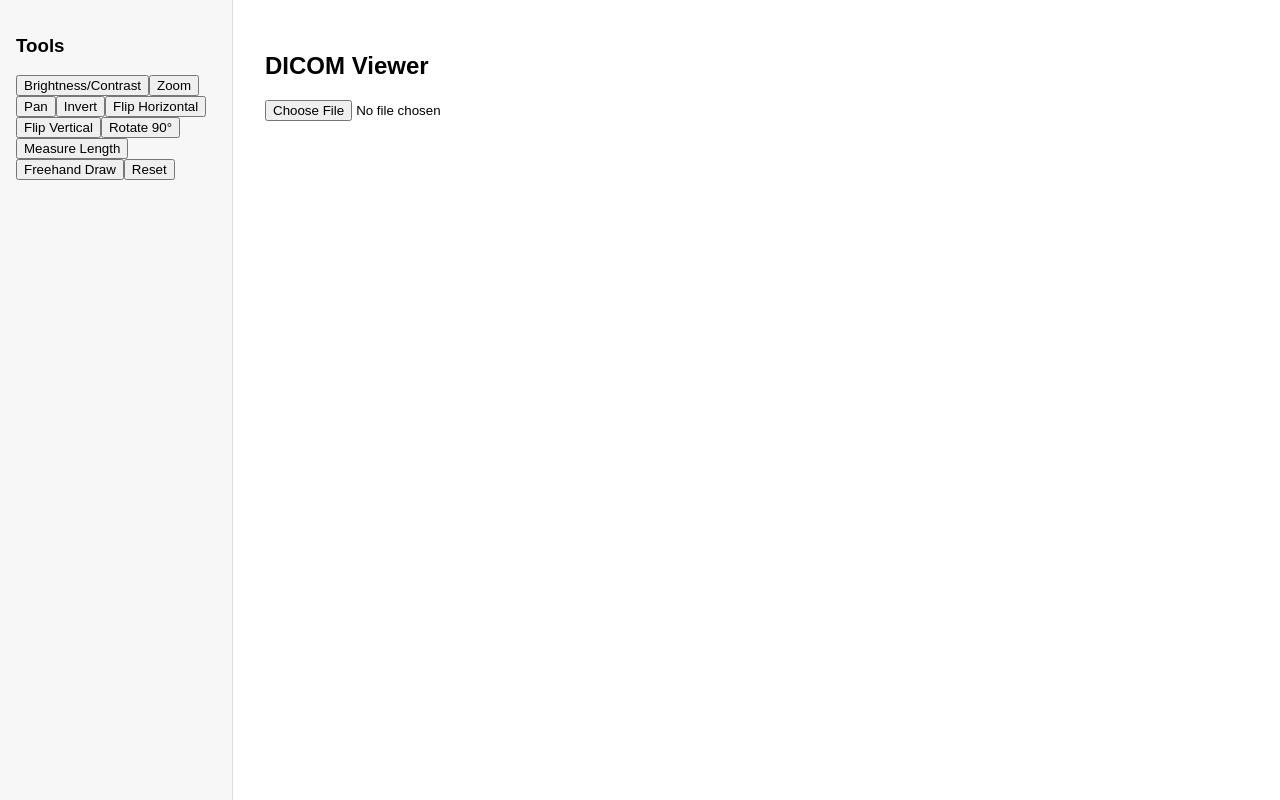
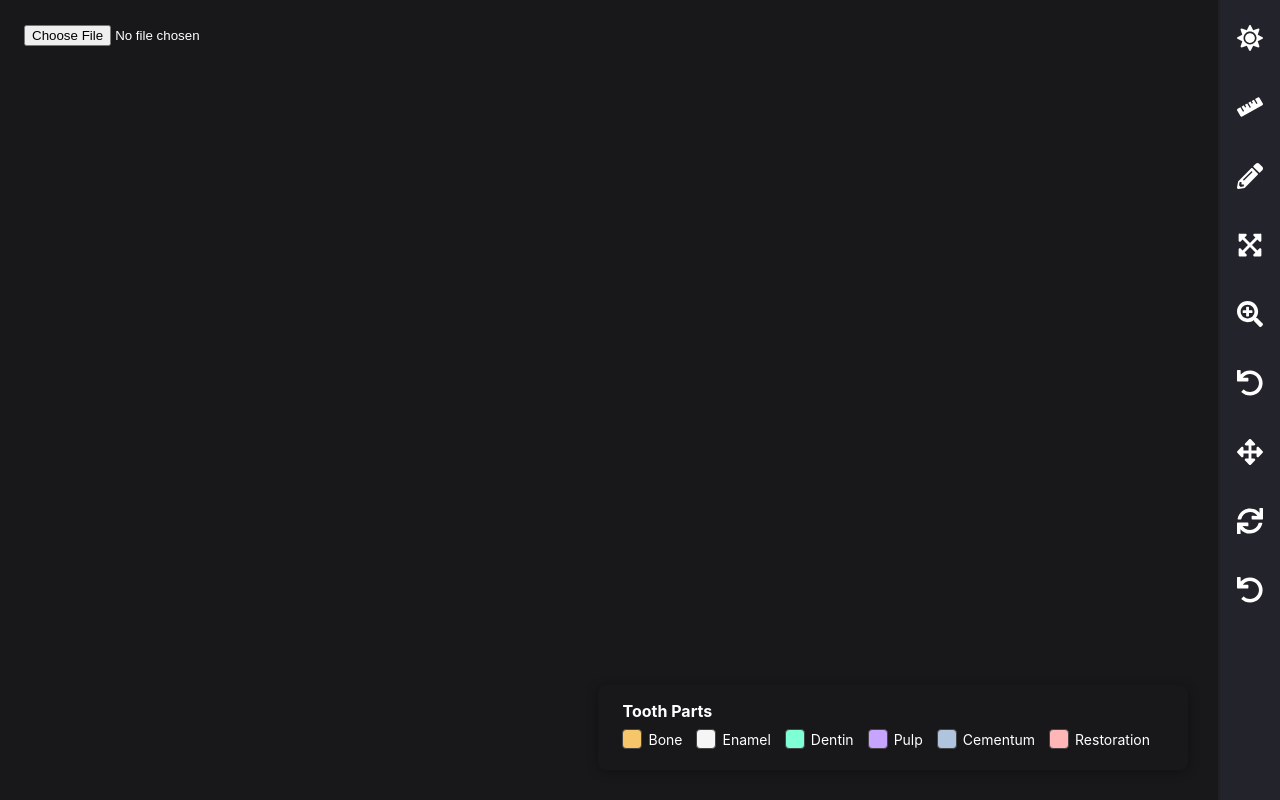
Before and after one commit to Govind29-rgb/dicom-viewer, a React (Create React App) app: page / in a window 1280 px wide. Built offline with nearby package versions, Linux system fonts and the light colour scheme; what cornerstone-tools, cornerstone-wado-image-loader would draw is missing.

Commit message:
widened the center area

```diff
--- a/package.json
+++ b/package.json
@@ -16,6 +16,7 @@
     "hammerjs": "^2.0.8",
     "react": "^19.1.0",
     "react-dom": "^19.1.0",
+    "react-icons": "^5.5.0",
     "react-scripts": "5.0.1",
     "web-vitals": "^2.1.4"
   },
--- a/src/App.js
+++ b/src/App.js
@@ -1,9 +1,12 @@
 import React, { useState } from "react";
 import DicomImage from "./DicomImage";
+import {
+  FaArrowsAlt, FaRuler, FaPencilAlt, FaSun, FaSync, FaSearchPlus, FaSearchMinus, FaUndo, FaExpandArrowsAlt
+} from "react-icons/fa";
 
 function App() {
   const [file, setFile] = useState(null);
-  const [tool, setTool] = useState("Wwwc"); // Default tool
+  const [tool, setTool] = useState("Wwwc");
 
   function handleFileChange(e) {
     const selectedFile = e.target.files[0];
@@ -15,29 +18,104 @@ function App() {
   }
 
   return (
-    <div style={{ display: "flex", fontFamily: "Arial, sans-serif", minHeight: "100vh" }}>
+    <div style={{
+      display: "flex",
+      height: "100vh",
+      background: "#18181b"
+    }}>
+      {/* Main Viewer Area */}
       <div style={{
-        width: "200px", background: "#f7f7f7", padding: "1rem", borderRight: "1px solid #ddd"
+        flex: 1,
+        display: "flex",
+        flexDirection: "column",
+        justifyContent: "center",
+        alignItems: "center",
+        position: "relative"
       }}>
-        <h3>Tools</h3>
-        <button onClick={() => setTool("Wwwc")}>Brightness/Contrast</button>
-        <button onClick={() => setTool("Zoom")}>Zoom</button>
-        <button onClick={() => setTool("Pan")}>Pan</button>
-        <button onClick={() => setTool("Invert")}>Invert</button>
-        <button onClick={() => setTool("FlipH")}>Flip Horizontal</button>
-        <button onClick={() => setTool("FlipV")}>Flip Vertical</button>
-        <button onClick={() => setTool("Rotate")}>Rotate 90°</button>
-        <button onClick={() => setTool("Length")}>Measure Length</button>
-        <button onClick={() => setTool("FreehandRoi")}>Freehand Draw</button>
-        <button onClick={() => setTool("Reset")}>Reset</button>
+        <div style={{ position: "absolute", top: 24, left: 24 }}>
+          <input type="file" accept=".dcm" onChange={handleFileChange} style={{ color: "#fff" }} />
+        </div>
+        {file && <DicomImage file={file} tool={tool} />}
+        {/* Legend Box */}
+        <div style={{
+          position: "absolute",
+          bottom: 30,
+          right: 30,
+          background: "#18181b",
+          color: "#fff",
+          borderRadius: 8,
+          padding: "1rem 1.5rem",
+          boxShadow: "0 2px 12px #0005",
+          minWidth: 220
+        }}>
+          <b>Tooth Parts</b>
+          <div style={{ display: "flex", flexWrap: "wrap", marginTop: 8 }}>
+            <Legend color="#f6c66a" label="Bone" />
+            <Legend color="#f5f5f5" label="Enamel" />
+            <Legend color="#7fffd4" label="Dentin" />
+            <Legend color="#c7a4ff" label="Pulp" />
+            <Legend color="#b0c4de" label="Cementum" />
+            <Legend color="#ffb6b6" label="Restoration" />
+          </div>
+        </div>
       </div>
-      <div style={{ flex: 1, padding: "2rem" }}>
-        <h2>DICOM Viewer</h2>
-        <input type="file" accept=".dcm" onChange={handleFileChange} />
-        {file && <DicomImage file={file} tool={tool} />}
+      {/* Vertical Icon Sidebar (Right) */}
+      <div style={{
+        width: 60,
+        background: "#23232b",
+        display: "flex",
+        flexDirection: "column",
+        alignItems: "center",
+        padding: "16px 0",
+        gap: 18,
+        borderLeft: "2px solid #1f1f24"
+      }}>
+        <SidebarIcon icon={<FaSun />} label="Brightness/Contrast" onClick={() => setTool("Wwwc")} />
+        <SidebarIcon icon={<FaRuler />} label="Measure Length" onClick={() => setTool("Length")} />
+        <SidebarIcon icon={<FaPencilAlt />} label="Freehand Draw" onClick={() => setTool("FreehandRoi")} />
+        <SidebarIcon icon={<FaExpandArrowsAlt />} label="Pan" onClick={() => setTool("Pan")} />
+        <SidebarIcon icon={<FaSearchPlus />} label="Zoom" onClick={() => setTool("Zoom")} />
+        <SidebarIcon icon={<FaUndo />} label="Invert" onClick={() => setTool("Invert")} />
+        <SidebarIcon icon={<FaArrowsAlt />} label="Flip Horizontal" onClick={() => setTool("FlipH")} />
+        <SidebarIcon icon={<FaSync />} label="Rotate 90°" onClick={() => setTool("Rotate")} />
+        <SidebarIcon icon={<FaUndo />} label="Reset" onClick={() => setTool("Reset")} />
       </div>
     </div>
   );
 }
 
+// SidebarIcon component for reusability and tooltip
+function SidebarIcon({ icon, label, onClick }) {
+  return (
+    <button
+      onClick={onClick}
+      title={label}
+      style={{
+        background: "none",
+        border: "none",
+        color: "#fff",
+        fontSize: 26,
+        margin: "8px 0",
+        cursor: "pointer",
+        outline: "none"
+      }}
+    >
+      {icon}
+    </button>
+  );
+}
+
+// Legend component
+function Legend({ color, label }) {
+  return (
+    <div style={{ display: "flex", alignItems: "center", marginRight: 14, marginBottom: 5 }}>
+      <span style={{
+        width: 18, height: 18, background: color,
+        display: "inline-block", borderRadius: 4, marginRight: 6, border: "1px solid #444"
+      }} />
+      <span style={{ fontSize: 14 }}>{label}</span>
+    </div>
+  );
+}
+
 export default App;
--- a/src/DicomImage.js
+++ b/src/DicomImage.js
@@ -4,7 +4,6 @@ import { cornerstone, cornerstoneWADOImageLoader, cornerstoneTools, initCornerst
 export default function DicomImage({ file, tool }) {
   const divRef = useRef();
 
-  // Initialize and load image
   useEffect(() => {
     initCornerstoneTools();
 
@@ -20,7 +19,6 @@ export default function DicomImage({ file, tool }) {
       .then(image => {
         cornerstone.displayImage(element, image);
 
-        // Add tools once per element
         if (!element.toolsAdded) {
           cornerstoneTools.addTool(cornerstoneTools.WwwcTool);
           cornerstoneTools.addTool(cornerstoneTools.ZoomTool);
@@ -30,7 +28,6 @@ export default function DicomImage({ file, tool }) {
           element.toolsAdded = true;
         }
 
-        // Set default tool
         cornerstoneTools.setToolActive("Wwwc", { mouseButtonMask: 1 });
       })
       .catch(err => {
@@ -44,70 +41,18 @@ export default function DicomImage({ file, tool }) {
     };
   }, [file]);
 
-  // Handle tool switching and viewport changes
-  useEffect(() => {
-    const element = divRef.current;
-    if (!element) return;
-
-    // Disable all mouse tools first
-    ["Wwwc", "Zoom", "Pan", "Length", "FreehandRoi"].forEach(t => {
-      try { cornerstoneTools.setToolDisabled(t, {}); } catch {}
-    });
-
-    // Activate the selected mouse tool
-    if (tool === "Wwwc") {
-      cornerstoneTools.setToolActive("Wwwc", { mouseButtonMask: 1 });
-    } else if (tool === "Zoom") {
-      cornerstoneTools.setToolActive("Zoom", { mouseButtonMask: 1 });
-    } else if (tool === "Pan") {
-      cornerstoneTools.setToolActive("Pan", { mouseButtonMask: 1 });
-    } else if (tool === "Length") {
-      cornerstoneTools.setToolActive("Length", { mouseButtonMask: 1 });
-    } else if (tool === "FreehandRoi") {
-      cornerstoneTools.setToolActive("FreehandRoi", { mouseButtonMask: 1 });
-    }
-
-    // Handle viewport operations
-    const enabledElement = cornerstone.getEnabledElement(element);
-    if (!enabledElement || !enabledElement.image) return;
-    const viewport = cornerstone.getViewport(element);
-
-    if (tool === "Invert") {
-      viewport.invert = !viewport.invert;
-      cornerstone.setViewport(element, viewport);
-    }
-    if (tool === "FlipH") {
-      viewport.hflip = !viewport.hflip;
-      cornerstone.setViewport(element, viewport);
-    }
-    if (tool === "FlipV") {
-      viewport.vflip = !viewport.vflip;
-      cornerstone.setViewport(element, viewport);
-    }
-    if (tool === "Rotate") {
-      viewport.rotation = (viewport.rotation + 90) % 360;
-      cornerstone.setViewport(element, viewport);
-    }
-    if (tool === "Reset") {
-      viewport.scale = 1;
-      viewport.rotation = 0;
-      viewport.invert = false;
-      viewport.hflip = false;
-      viewport.vflip = false;
-      cornerstone.setViewport(element, viewport);
-      // Reset tool to window/level after reset
-      cornerstoneTools.setToolActive("Wwwc", { mouseButtonMask: 1 });
-    }
-  }, [tool]);
+  // ... (tool switching code remains unchanged)
 
   return (
     <div
       ref={divRef}
       style={{
-        width: 512,
-        height: 512,
+        width: 900,            // <--- Make this as big as you want!
+        height: 900,           // <--- Make this as big as you want!
         background: "#222",
-        marginTop: "1rem"
+        margin: "auto",
+        borderRadius: 12,
+        boxShadow: "0 2px 16px #0008"
       }}
     />
   );
```
Also changed, not shown: 1 other file (tests, documents, lock files or other folders).
